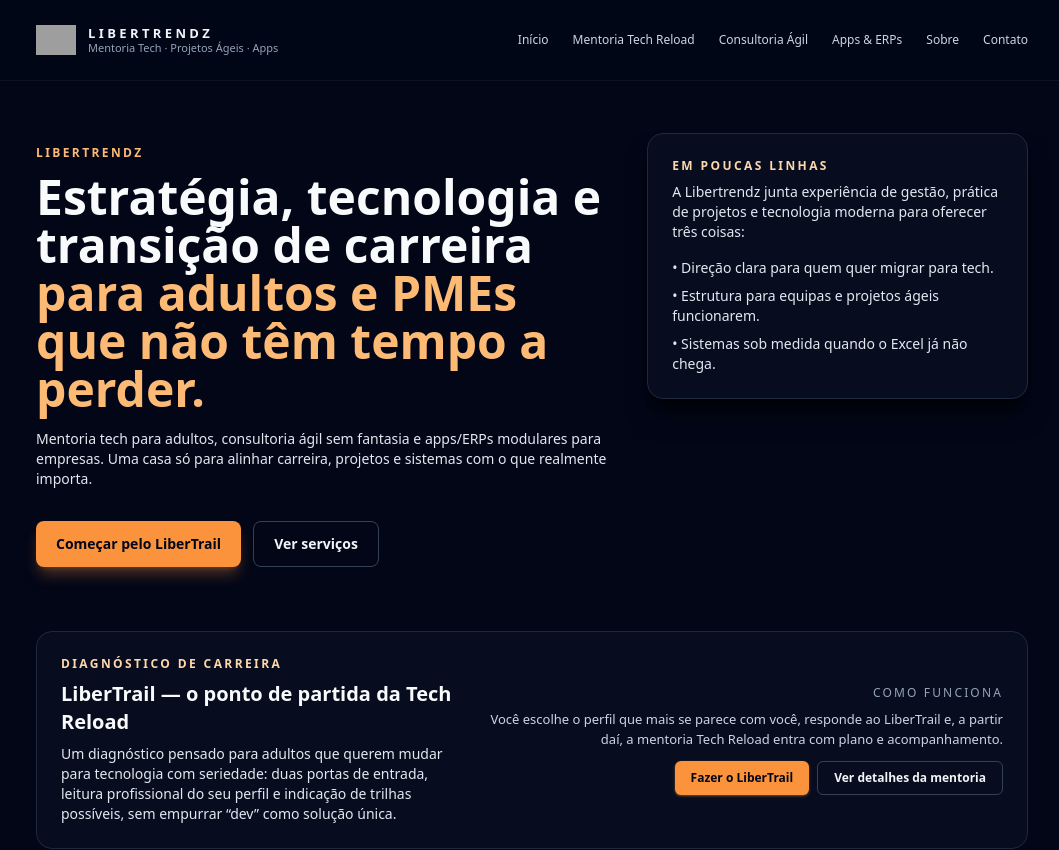
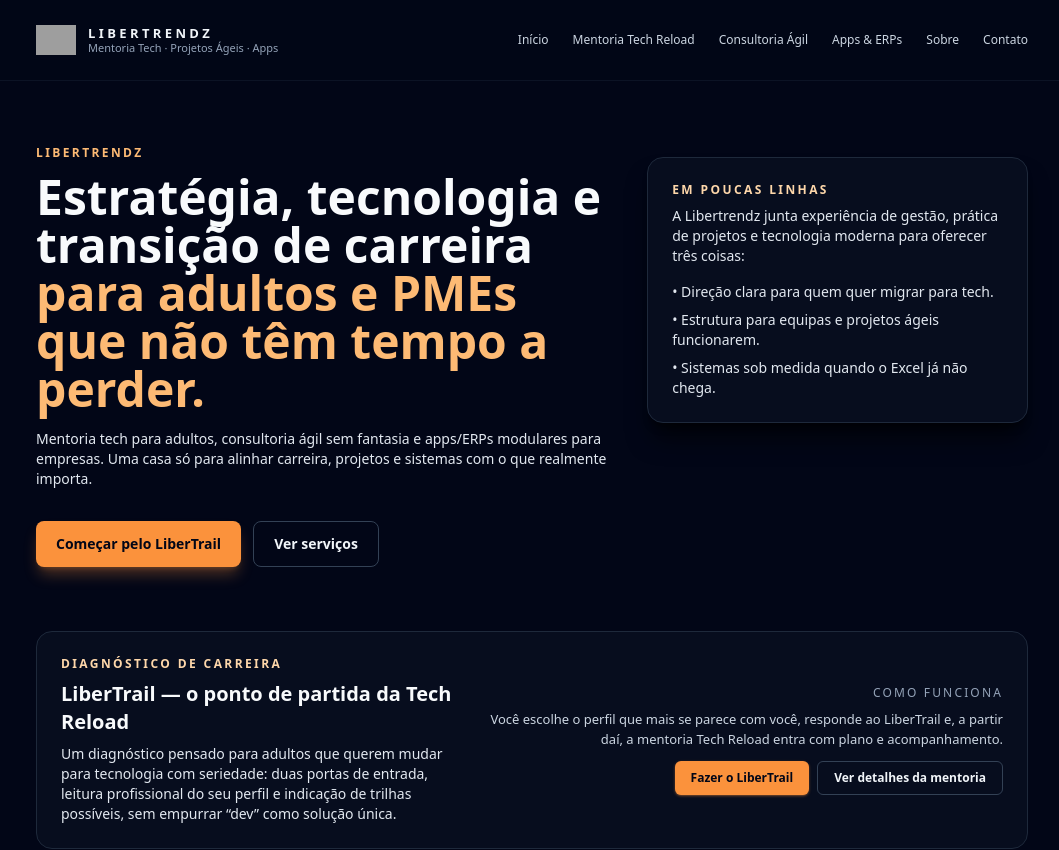
Before and after one commit to libertrendz/libertrendz-site, a Next.js app: page / in a window 1280 px wide. Shown: the top 850 px of the page, without its empty margins (108-1167 px from the left). Built offline with nearby package versions, Linux system fonts and the light colour scheme; grey boxes are pictures that could not be loaded.

Commit message:
Atualizar o page.tsx

```diff
--- a/app/page.tsx
+++ b/app/page.tsx
@@ -38,8 +38,8 @@ export default function HomePage() {
             </div>
           </div>
 
-          {/* Bloco “Em poucas linhas” — agora com translate no desktop */}
-          <div className="rounded-2xl border border-slate-800 bg-slate-900/40 p-6 shadow-xl shadow-black/60 lg:-translate-y-3">
+          {/* Bloco “Em poucas linhas” — AJUSTADO PARA BAIXO */}
+          <div className="rounded-2xl border border-slate-800 bg-slate-900/40 p-6 shadow-xl shadow-black/60 lg:translate-y-3">
             <p className="mb-2 text-xs font-semibold uppercase tracking-[0.2em] text-accent-300">
               Em poucas linhas
             </p>
```
